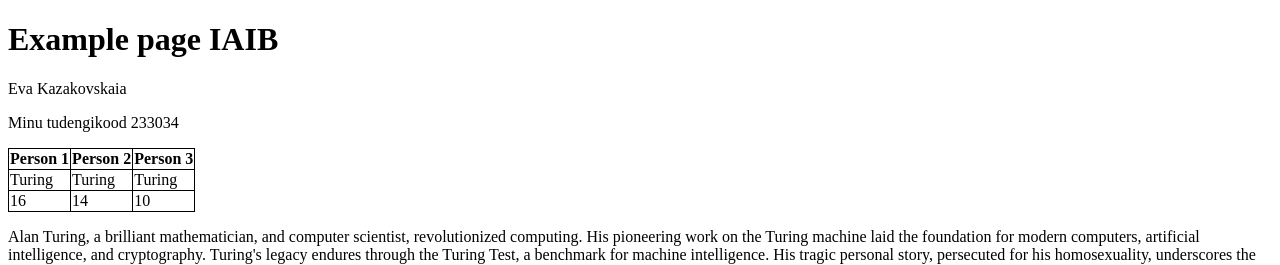
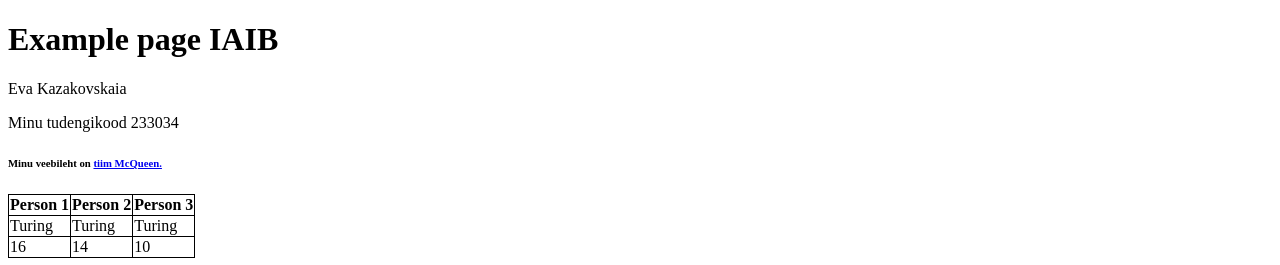
Before and after one commit to evakaz/sissejuhatus-itsse-leht, a plain HTML site: page index.html in a window 1280 px wide. Shown: the top 265 px of the page. Drawn offline with Linux system fonts and the light colour scheme.

Commit message:
Update index.html

```diff
--- a/index.html
+++ b/index.html
@@ -9,6 +9,7 @@
     <h1>Example page IAIB</h1>
     <p>Eva Kazakovskaia</p>
     <p>Minu tudengikood 233034</p>
+    <h6>Minu veebileht on <a href="https://tiim-mcqueen.eu"> tiim McQueen.</a></h6>
     <table>
     <tr>
         <th>Person 1</th>
```
